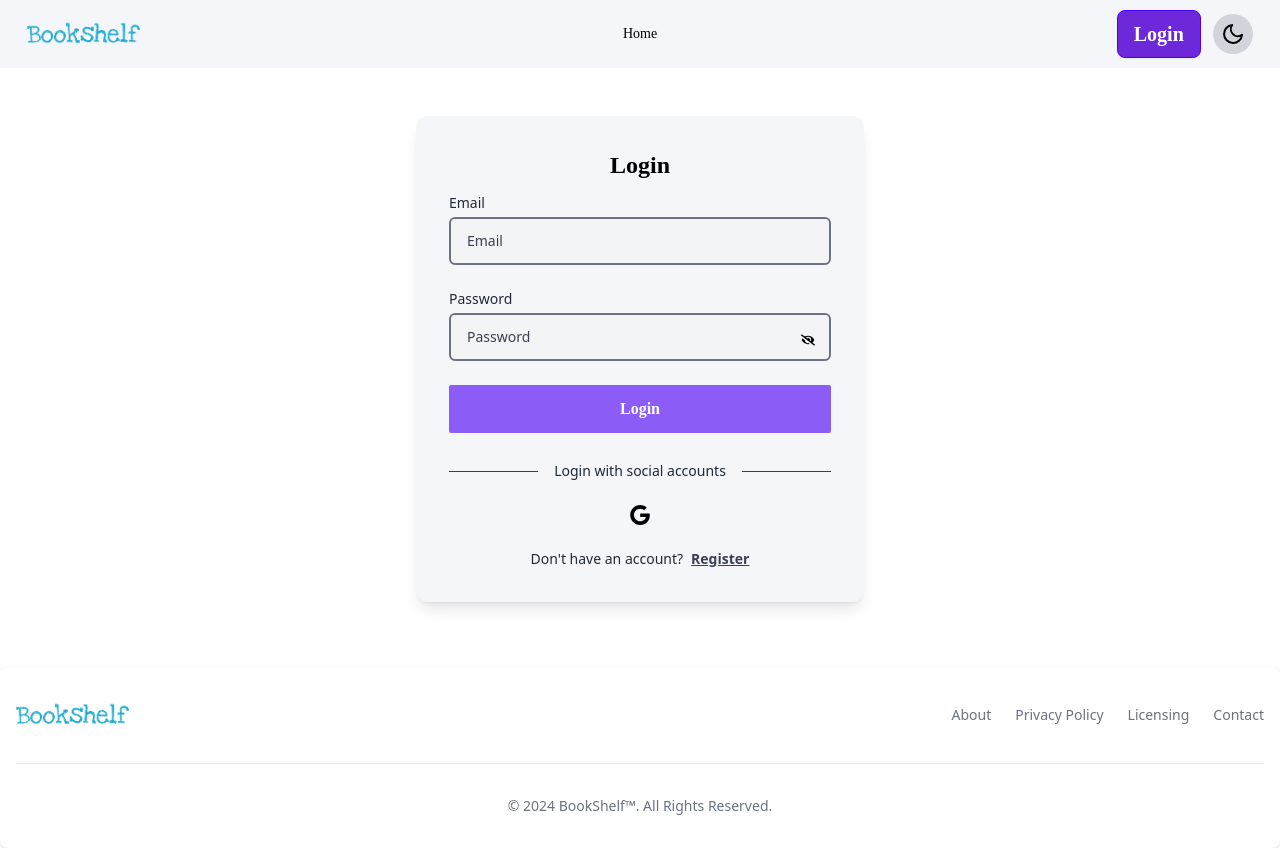
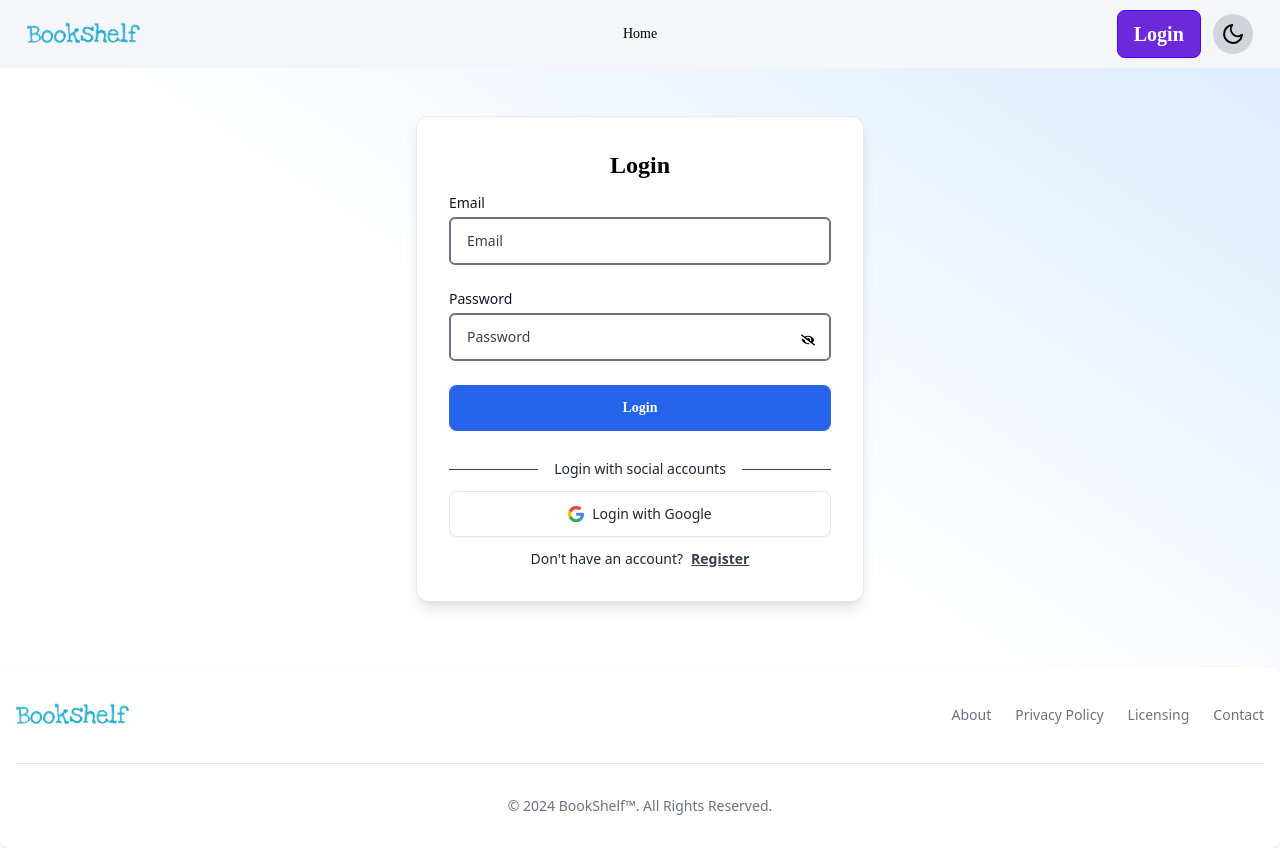
Before and after one commit to HunterMahmud/nova-books-client, a React (Vite) app: page /login in a window 1280 px wide. Built offline with nearby package versions, Linux system fonts and the light colour scheme; no server answers.

Commit message:
ui with dark mood for all pages include login update add register page improved

```diff
--- a/src/Layouts/Root.jsx
+++ b/src/Layouts/Root.jsx
@@ -4,7 +4,7 @@
 
 const Root = () => {
   return (
-    <div className="bg-white dark:bg-gray-900 ">
+    <div className="bg-white dark:bg-gray-900 bg-gradient-to-bl from-blue-100 via-transparent dark:from-blue-950 dark:via-transparent">
       <Navbar />
       <div className="min-h-[calc(100vh-248.8px)] max-w-7xl mx-auto">
         <Outlet />
--- a/src/hooks/useAxiosSecure.jsx
+++ b/src/hooks/useAxiosSecure.jsx
@@ -4,8 +4,8 @@
 import { useNavigate } from 'react-router-dom';
 
 const axiosSecure = axios.create({
-    baseURL: 'http://localhost:3000',
-    // baseURL: 'https://nova-books-server.vercel.app',
+    // baseURL: 'http://localhost:3000',
+    baseURL: 'https://nova-books-server.vercel.app',
     withCredentials: true,
 
 })
--- a/src/pages/AllBooks.jsx
+++ b/src/pages/AllBooks.jsx
@@ -54,7 +54,7 @@
               onChange={(event) => setViewControl(event.target.value)}
               value={viewControl}
               type="text"
-              className="w-full dark:bg-gray-700 dark:placeholder:text-gray-300 dark:text-gray-200 placeholder:text-gray-700 rounded-md p-2.5 focus:ring focus:ring-opacity-75 text-black bg-gray-200 border-2 border-gray-400"
+              className="w-full dark:bg-gray-900 dark:placeholder:text-gray-100 dark:text-gray-100 placeholder:text-gray-900 rounded-md p-2.5 focus:ring focus:ring-opacity-75 text-black bg-gray-100 border-2 border-gray-400"
             >
               <option value="card">Card View</option>
               <option value="table">Table View</option>
--- a/src/pages/Login.jsx
+++ b/src/pages/Login.jsx
@@ -7,11 +7,11 @@
 import { useForm } from "react-hook-form";
 import { toast } from "react-toastify";
 import { Helmet } from "react-helmet-async";
-  import { useState } from 'react';
-  import { FaEye } from 'react-icons/fa';
-  import { FaEyeSlash } from 'react-icons/fa';
-  import useAuthProvider from './../hooks/useAuthProvider';
-import useAxiosSecure from './../hooks/useAxiosSecure';
+import { useState } from "react";
+import { FaEye } from "react-icons/fa";
+import { FaEyeSlash } from "react-icons/fa";
+import useAuthProvider from "./../hooks/useAuthProvider";
+import useAxiosSecure from "./../hooks/useAxiosSecure";
 
 const Login = () => {
   const axiosSecure = useAxiosSecure();
@@ -36,16 +36,14 @@
 
         toast.success("Login success.");
         //generate jwt token
-          const user = {email};
+        const user = { email };
 
-          axiosSecure.post('/jwt', user)
-          .then(res=> {
+        axiosSecure.post("/jwt", user).then((res) => {
           // console.log(res.data);
-            if(res.data?.success){
+          if (res.data?.success) {
             navigate(location?.state ? location.state : "/");
           }
-          })
-
+        });
       })
       .catch((err) => {
         // console.log(err);
@@ -57,15 +55,14 @@
       .then((res) => {
         // console.log(res.user?.email);
         toast.success("Login success.");
-          const user = {email:res.user?.email};
+        const user = { email: res.user?.email };
 
-          axiosSecure.post('/jwt', user)
-          .then(res=> {
+        axiosSecure.post("/jwt", user).then((res) => {
           // console.log(res.data);
-            if(res.data?.success){
+          if (res.data?.success) {
             navigate(location?.state ? location.state : "/");
           }
-          })
+        });
       })
       .catch((err) => {
         // console.log(err);
@@ -81,12 +78,17 @@
       <ScrollRestoration />
       <div
         data-aos="zoom-in"
-          className="w-full mb-9 max-w-md mx-auto mt-12 p-8 space-y-3 rounded-xl border border-gray-100/25 bg-card dark:bg-gray-600 text-gray-100 shadow-lg"
+        className="w-full mb-9 max-w-md mx-auto mt-12 p-8 space-y-3 rounded-xl  border border-gray-200 dark:border-gray-800 bg-white dark:bg-gray-900 text-gray-100 shadow-lg"
       >
-          <h1 className="text-2xl font-bold text-center text-black font-bugrasimo dark:text-gray-100">Login</h1>
+        <h1 className="text-2xl font-bold text-center text-black font-bugrasimo dark:text-gray-100">
+          Login
+        </h1>
         <form onSubmit={handleSubmit(onSubmitLogin)} className="space-y-6">
           <div className="space-y-1 text-sm">
-              <label htmlFor="email" className="block text-gray-800 dark:text-gray-200">
+            <label
+              htmlFor="email"
+              className="block text-gray-900 dark:text-gray-100"
+            >
               Email
             </label>
             <input
@@ -99,14 +101,17 @@
               type="email"
               name="email"
               placeholder="Email"
-                className="w-full dark:bg-gray-700 dark:placeholder:text-gray-300 dark:text-gray-200 placeholder:text-gray-700 px-4 py-3 rounded-md border-2 border-gray-500 bg-main text-gray-800 focus:border-violet-100"
+              className="w-full dark:bg-gray-900 dark:placeholder:text-gray-100 dark:text-gray-200 placeholder:text-gray-700 px-4 py-3 rounded-md border-2 border-gray-500 bg-main text-gray-800 focus:border-violet-100 bg-transparent appearance-none"
             />
             {errors?.email?.message && (
               <span className="text-red-500">{errors.email.message}</span>
             )}
           </div>
           <div className="space-y-1 text-sm">
-              <label htmlFor="password" className="block text-gray-800 dark:text-gray-200">
+            <label
+              htmlFor="password"
+              className="block text-gray-900 dark:text-gray-100"
+            >
               Password
             </label>
 
@@ -118,11 +123,11 @@
                     message: "This field is required.",
                   },
                 })}
-                type={showPass?"text":"password"}
+                type={showPass ? "text" : "password"}
                 name="password"
                 id="password"
                 placeholder="Password"
-                className="w-full dark:bg-gray-700 dark:placeholder:text-gray-300 dark:text-gray-200 placeholder:text-gray-700 px-4 py-3 rounded-md border-2 border-gray-500 bg-main text-gray-800 focus:border-violet-100"
+                className="w-full dark:bg-gray-900 dark:placeholder:text-gray-100 dark:text-gray-200 placeholder:text-gray-700 px-4 py-3 rounded-md border-2 border-gray-500 bg-main text-gray-800 focus:border-violet-100 bg-transparent appearance-none"
               />
               <span
                 className="absolute top-4 right-3 text-black dark:text-white cursor-pointer p-1"
@@ -137,14 +142,16 @@
             {errors?.password?.message && (
               <span className="text-red-500">{errors.password.message}</span>
             )}
-              {/* i can implement forgot password after get the result */}
-              {/* <div className="flex justify-end text-xs text-gray-200">
-                <Link className="underline">Forgot Password?</Link>
-              </div> */}
           </div>
-            <button className="block w-full p-3 text-center rounded-sm text-white font-bold font-bugrasimo bg-violet-500">
+
+          <div className="mt-5">
+            <button
+              type="submit"
+              className="w-full py-3 px-4 inline-flex justify-center items-center gap-x-2 text-sm font-semibold rounded-lg border border-transparent bg-blue-600 text-white hover:bg-blue-700 disabled:opacity-50 disabled:pointer-events-none font-bugrasimo"
+            >
               Login
             </button>
+          </div>
         </form>
         <div className="flex items-center pt-4 space-x-1">
           <div className="flex-1 h-px sm:w-16 bg-gray-700"></div>
@@ -157,22 +164,42 @@
           <button
             onClick={handleLoginWithGoogle}
             title="Log in with Google"
-              className="p-3 rounded-sm text-black dark:text-white"
+            type="button"
+            className="w-full py-3 px-4 inline-flex justify-center items-center gap-x-2 text-sm font-medium rounded-lg border border-gray-200 bg-white text-gray-800 shadow-sm hover:bg-gray-50 disabled:opacity-50 disabled:pointer-events-none dark:bg-neutral-900 dark:border-neutral-700 dark:text-white dark:hover:bg-neutral-800"
           >
             <svg
-                xmlns="http://www.w3.org/2000/svg"
-                viewBox="0 0 32 32"
-                className="w-5 h-5 fill-current"
+              className="w-4 h-auto"
+              width="46"
+              height="47"
+              viewBox="0 0 46 47"
+              fill="none"
             >
-                <path d="M16.318 13.714v5.484h9.078c-0.37 2.354-2.745 6.901-9.078 6.901-5.458 0-9.917-4.521-9.917-10.099s4.458-10.099 9.917-10.099c3.109 0 5.193 1.318 6.38 2.464l4.339-4.182c-2.786-2.599-6.396-4.182-10.719-4.182-8.844 0-16 7.151-16 16s7.156 16 16 16c9.234 0 15.365-6.49 15.365-15.635 0-1.052-0.115-1.854-0.255-2.651z"></path>
+              <path
+                d="M46 24.0287C46 22.09 45.8533 20.68 45.5013 19.2112H23.4694V27.9356H36.4069C36.1429 30.1094 34.7347 33.37 31.5957 35.5731L31.5663 35.8669L38.5191 41.2719L38.9885 41.3306C43.4477 37.2181 46 31.1669 46 24.0287Z"
+                fill="#4285F4"
+              ></path>
+              <path
+                d="M23.4694 47C29.8061 47 35.1161 44.9144 39.0179 41.3012L31.625 35.5437C29.6301 36.9244 26.9898 37.8937 23.4987 37.8937C17.2793 37.8937 12.0281 33.7812 10.1505 28.1412L9.88649 28.1706L2.61097 33.7812L2.52296 34.0456C6.36608 41.7125 14.287 47 23.4694 47Z"
+                fill="#34A853"
+              ></path>
+              <path
+                d="M10.1212 28.1413C9.62245 26.6725 9.32908 25.1156 9.32908 23.5C9.32908 21.8844 9.62245 20.3275 10.0918 18.8588V18.5356L2.75765 12.8369L2.52296 12.9544C0.909439 16.1269 0 19.7106 0 23.5C0 27.2894 0.909439 30.8731 2.49362 34.0456L10.1212 28.1413Z"
+                fill="#FBBC05"
+              ></path>
+              <path
+                d="M23.4694 9.07688C27.8699 9.07688 30.8622 10.9863 32.5344 12.5725L39.1645 6.11C35.0867 2.32063 29.8061 0 23.4694 0C14.287 0 6.36607 5.2875 2.49362 12.9544L10.0918 18.8588C11.9987 13.1894 17.25 9.07688 23.4694 9.07688Z"
+                fill="#EB4335"
+              ></path>
             </svg>
+            Login with Google
           </button>
-
-
         </div>
         <p className="text-sm text-center sm:px-6 text-gray-800 dark:text-gray-200">
           Don't have an account?
-            <Link to="/register" className="underline text-gray-700 dark:text-gray-50 font-bold ml-2">
+          <Link
+            to="/register"
+            className="underline text-gray-700 dark:text-gray-50 font-bold ml-2"
+          >
             Register
           </Link>
         </p>
```
Also changed, not shown: src/Router/router.jsx (+63 -53 lines), src/components/BookCard.jsx (+8 -8 lines), src/pages/AddBooks.jsx (+9 -9 lines), src/pages/BookDetails.jsx (+10 -1 lines), src/pages/Register.jsx (+38 -16 lines), src/pages/UpdateBook.jsx (+7 -7 lines). Lines whose indentation alone changed are shown as unchanged.
